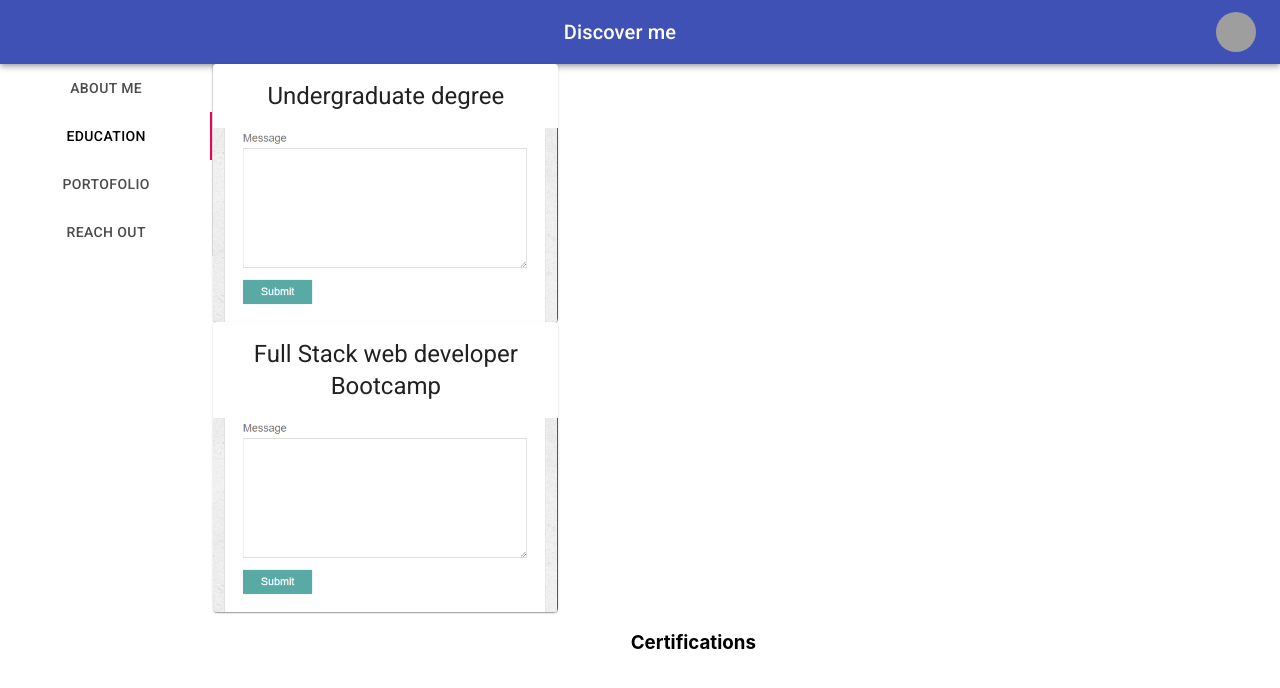
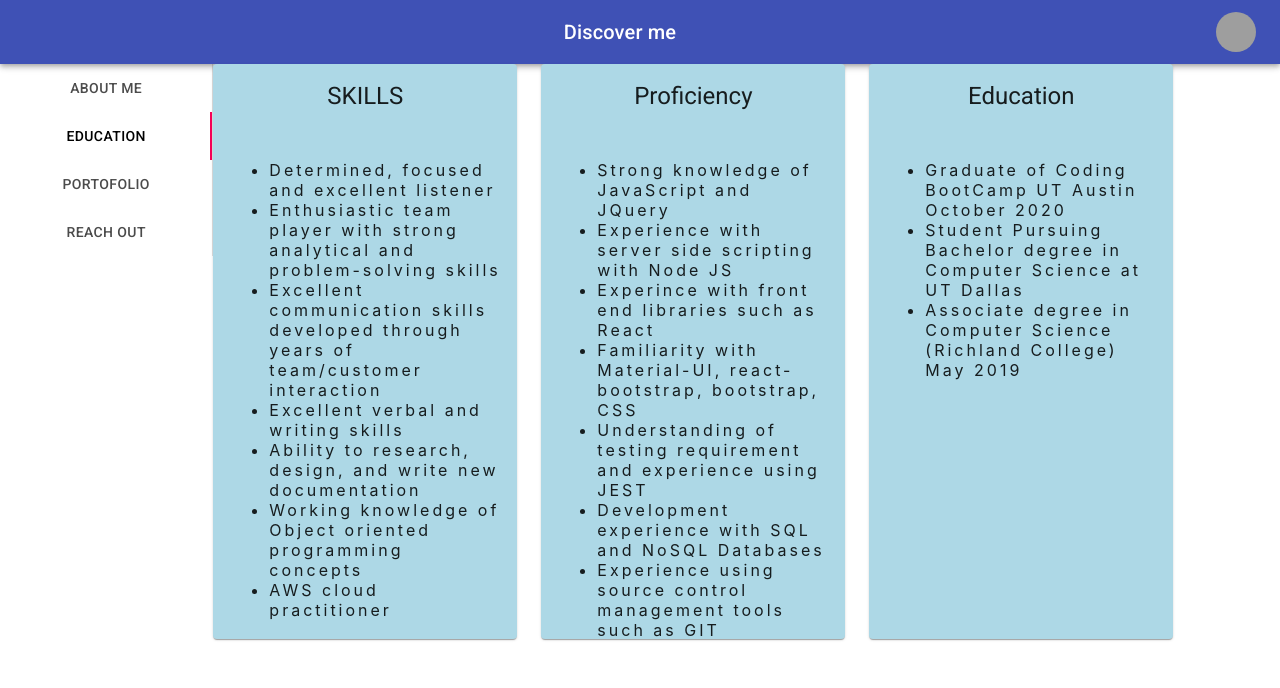
Before and after one commit to agnide4/react-portofolio, a React (Create React App) app: page / in a window 1280 px wide. Both pictures are taken after a click on the tab "EDUCATION". Shown: the top 688 px of the page. Built offline with nearby package versions, Linux system fonts and the light colour scheme; grey boxes are pictures that could not be loaded.

Commit message:
Education page Css completed

```diff
--- a/src/App.css
+++ b/src/App.css
@@ -28,6 +28,8 @@
   color: #61dafb;
 }
 
+
+
 @keyframes App-logo-spin {
   from {
     transform: rotate(0deg);
--- a/src/components/Education.js
+++ b/src/components/Education.js
@@ -1,19 +1,36 @@
 import React from 'react'
 import data from "../data/certs.json"
-import { makeStyles } from "@material-ui/core"
+import { CardContent, makeStyles, Typography } from "@material-ui/core"
 import Card from '@material-ui/core/Card';
 import CardHeader from '@material-ui/core/CardHeader';
+import { borders } from '@material-ui/system'
 import CardMedia from '@material-ui/core/CardMedia';
+import Box from '@material-ui/core/Box'
+import richland from "../data/Images/Richland College.pdf"
+
 import Grid from '@material-ui/core/Grid';
+
 import { CreateRounded } from '@material-ui/icons';
-
+import "../App.css"
 
 const certs = data
 
 const useStyles = makeStyles({
     root: {
-        maxWidth: 345,
-        borderSpacing: 2
+        // maxWidth: 345,
+        borderSpacing: 10,
+        borderColor: "black",
+        height: 575,
+        backgroundColor: "lightblue",
+
+        '&:hover': {
+            backgroundColor:"#FFFF66",
+            boxShadow: "10px 19px 15px lightgreen",
+            raised: true
+        }
+
+
+
     },
     bullet: {
       display: 'inline-block',
@@ -26,25 +43,100 @@ const useStyles = makeStyles({
     pos: {
       marginBottom: 12,
     },
-    media: {
-        height: 0,
-        paddingTop: '56.25%'
+    text: {
+       textAlign: "left",
+       letterSpacing: "3px"
+    },
+    certs: {
+
+        '&:hover': {
+            cursor: "pointer",
+            fontWeight: "bold",
+        }
     }
+
+
   });
 
 
 export default function Education() {
     const classes = useStyles()
     return (
+
         <div>
-               {
+
+           <Grid container spacing={3} justify="space-evenly">
+            <Grid item sm={4} xs={12}>
+                <Card className={classes.root}>
+                    <CardHeader title="SKILLS"/>
+                    <CardContent>
+                                <ul className={classes.text}>
+                                    <li>Determined, focused and excellent listener</li>
+                                    <li>Enthusiastic team player with strong analytical and problem-solving skills</li>
+                                    <li>Excellent communication skills developed through years of team/customer interaction</li>
+                                    <li>Excellent verbal and writing skills</li>
+                                    <li>Ability to research, design, and write new documentation</li>
+                                    <li>Working knowledge of Object oriented programming concepts</li>
+                                    <li>AWS cloud practitioner </li>
+                                </ul>
+                    </CardContent>
+                </Card>
+            </Grid>
+           <Grid item sm={4} xs={12}>
+           <Card className={classes.root}>
+               <CardHeader title="Proficiency"/>
+               <CardContent>
+                        <ul className={classes.text}>
+                            <li>Strong knowledge of JavaScript and JQuery</li>
+                            <li>Experience with server side scripting with Node JS</li>
+                            <li>Experince with front end libraries such as React</li>
+                            <li>Familiarity with Material-UI, react-bootstrap, bootstrap, CSS</li>
+                            <li>Understanding of testing requirement and experience using JEST</li>
+                            <li>Development experience with SQL and NoSQL Databases</li>
+                            <li>Experience using source control management tools such as GIT </li>
+                        </ul>
+               </CardContent>
+           </Card>
+
+           </Grid>
+           <Grid item sm={4} xs={12}>
+           <Card className={classes.root}>
+               <CardHeader title="Education"/>
+               <CardContent>
+                        <ul className={classes.text}>
+                            <li className={classes.certs}>Graduate of Coding BootCamp UT Austin October 2020</li>
+                            <li className={classes.certs}>Student Pursuing Bachelor degree in Computer Science at UT Dallas</li>
+                            <li className={classes.certs}>Associate degree in Computer Science (Richland College) May 2019</li>
+                        </ul>
+               </CardContent>
+           </Card>
+
+           </Grid>
+
+
+
+
+            </Grid>
+
+
+
+
+
+
+
+        </div>
+    )
+}
+
+/* {
                    certs.map((cert, index) => (
                        cert.type != "Certifications" ? (
 
                                 <Card className ={classes.root} sm={4} xs={12}>
                                 <CardHeader title={cert.type} />
                                 {console.log(cert.proof)}
-                                <CardMedia image={require ("../data/Images/640-contact.jpg")} className={classes.media} />
+
+                                <CardMedia src={"({cert.proof})"} className={classes.media}  />
                                 </Card>
 
 
@@ -55,9 +147,4 @@ export default function Education() {
                            </h3>
                        )
                    ))
-               }
-
-
-        </div>
-    )
-}
+               }  */
--- a/src/data/certs.json
+++ b/src/data/certs.json
@@ -1,9 +1,10 @@
+
 
 [
 {
 
     "type" : "Undergraduate degree",
-    "proof": "../data/Images/Richland College.pdf"
+    "proof": "../data/Images/640-contact.jpg"
 
 
 },
```
